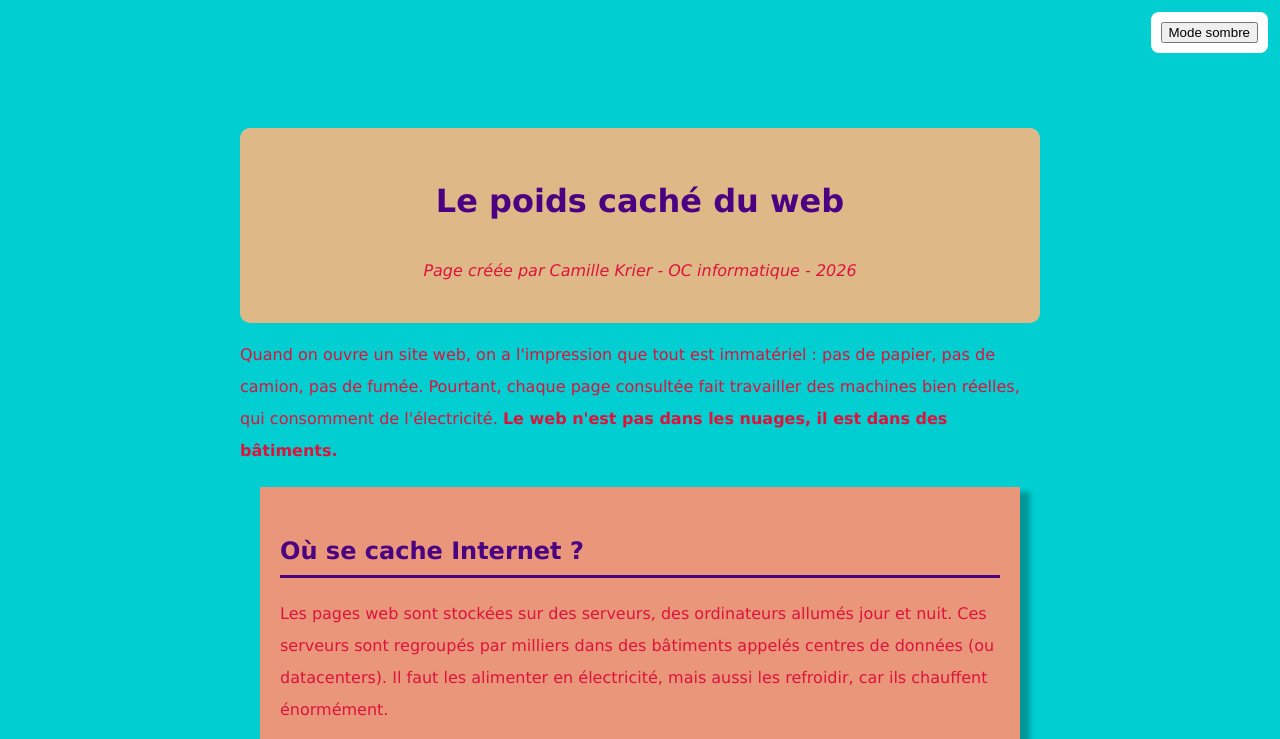
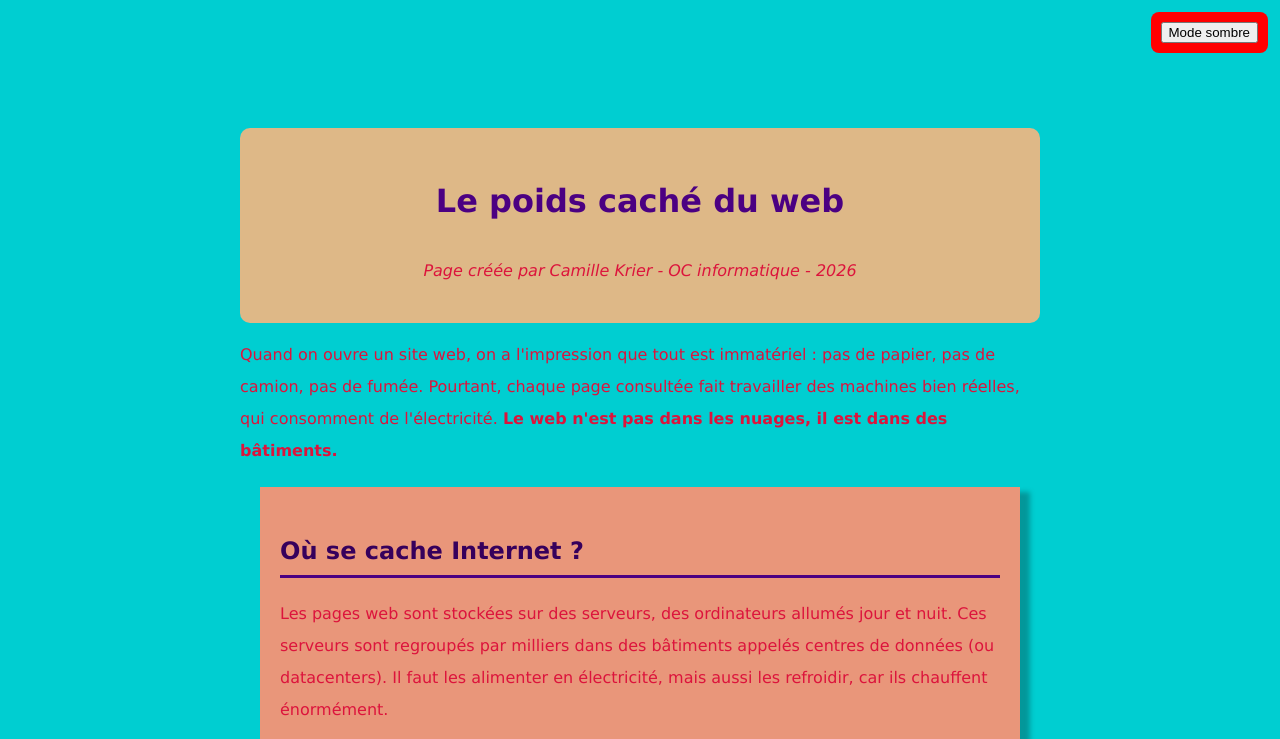
Before and after one commit to camiikr/tp-durability, a plain HTML site: page index.html in a window 1280 px wide. Shown: the top 739 px of the page. Drawn offline with Linux system fonts and the light colour scheme.

Commit message:
Update style.css

```diff
--- a/style.css
+++ b/style.css
@@ -79,7 +79,7 @@ footer {
     flex-direction: column;
     gap: 6px;
     padding: 10px;
-    background-color: white;
+    background-color: rgb(255, 0, 0);
     border-radius: 8px;
 }
 
@@ -87,9 +87,7 @@ body.sombre {
     background-color: rgb(0, 140, 143);
     color: rgb(112, 11, 31);
 }
-.sombre h2 {
-    color: #7fd1c3;
 
 .sombre h1, h2 {
-    color: rgb(149, 0, 255);
+    color: rgb(54, 0, 92);
 }
```
